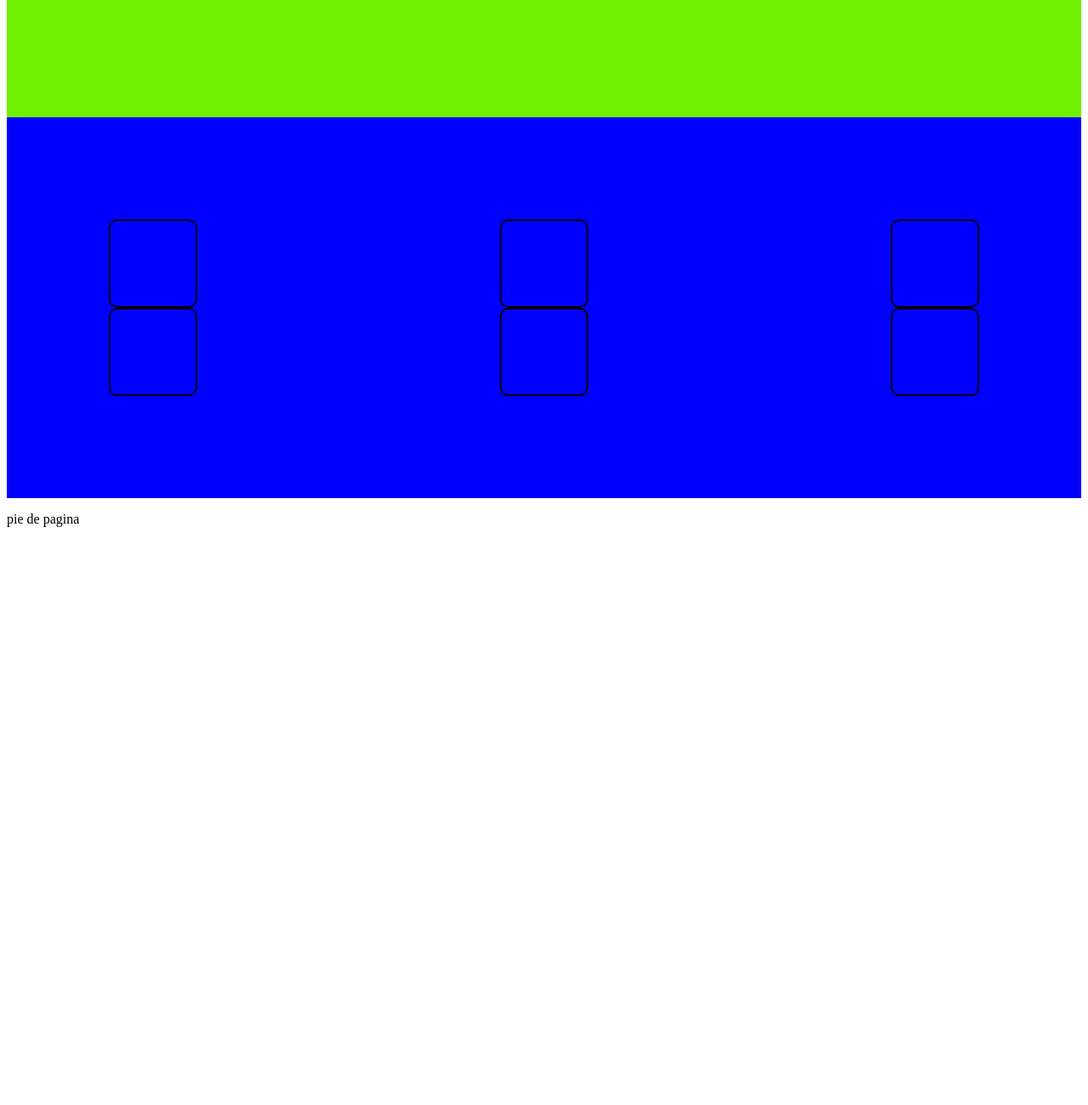
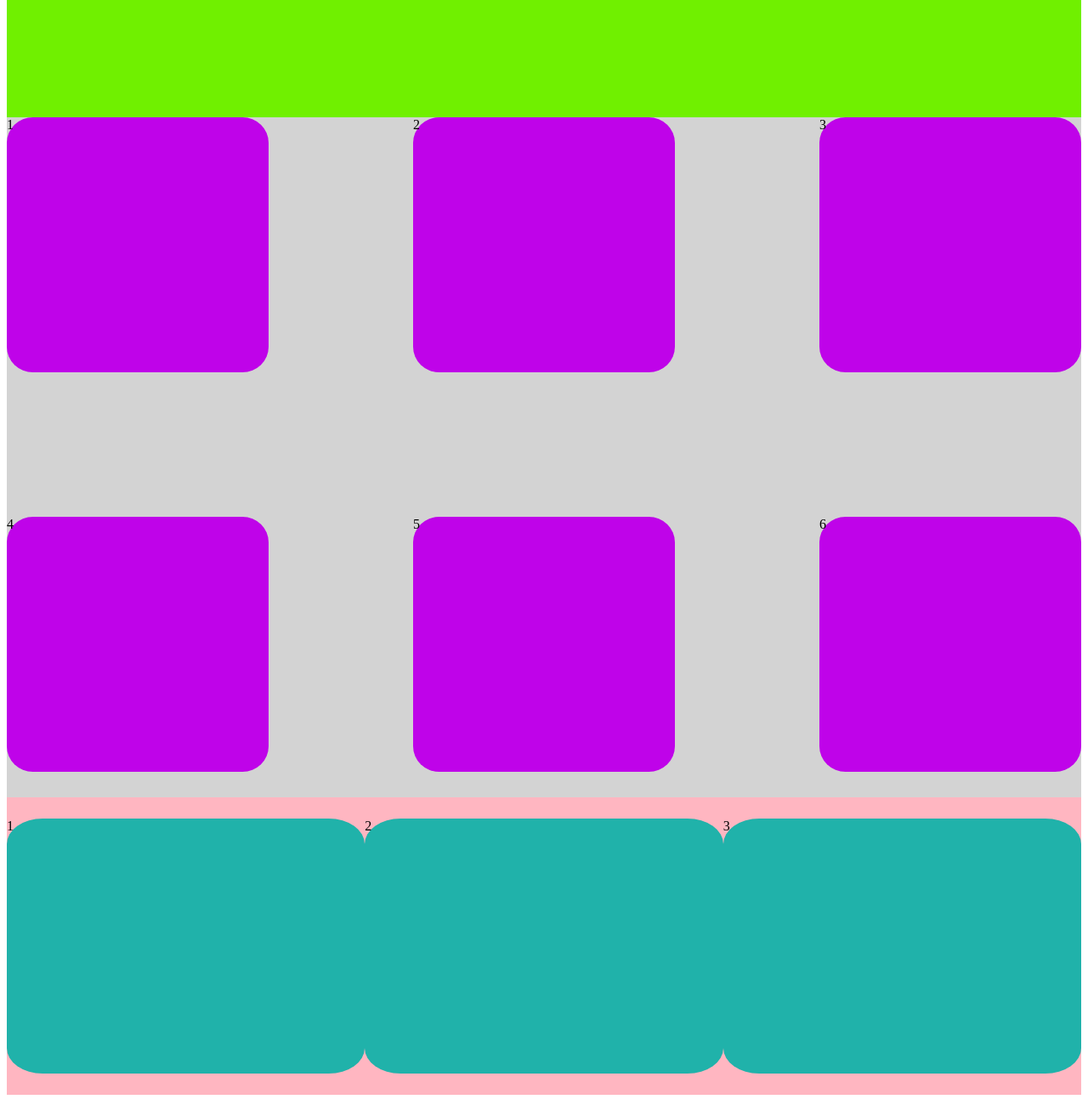
Before and after one commit to maikel50/pagina-tiempo, a website built with Vite: page src/index.html in a window 1280 px wide. Shown: the part 440-1740 px from the top of the page at 85% size. Before the commit the page ends 1076 px from the top, so only its background shows below. Built offline with nearby package versions, Linux system fonts and the light colour scheme.

Commit message:
terminado la v1.0 de la estructura de la pagina web

```diff
--- a/src/index.css
+++ b/src/index.css
@@ -28,16 +28,34 @@ body {
   background-color: #70f000;
 }
 .items{
-  padding: 120px;
-  background-color: blue;
-}
-.fila{
-  display: flex;
-  justify-content: space-between;
+  background: lightgray;
+  display: grid;
+  justify-content: space-around;
+  min-height: 800px;
+  grid-template-columns: repeat(3, minmax(200px, 1fr));
+  grid-template-rows: repeat(2, 300px);
+  gap : 170px;
+
 }
 .item{
-  width: 100px;
-  height: 100px;
-  border: 2px solid black;
-  border-radius: 10px;
+  background-color: #bf03e9;
+  border-radius: 10% ;
 }
+
+.paginas{
+  background: lightpink;
+  height: 350px;
+  justify-content: space-around;
+  display: flex;
+  align-items: center;
+}
+.pag{
+  background: lightseagreen;
+  width: 450px;
+  height: 300px;
+  border-radius: 10%;
+}
+.footer{
+  background: lightsalmon;
+  height: 140px;
+}
--- a/src/index.html
+++ b/src/index.html
@@ -23,22 +23,20 @@
   <div class="carrusel">
     <p>Carrusel</p>
   </div>
+
   <div class="items">
-    <div class="fila">
-      <div class="item"></div>
-      <div class="item"></div>
-      <div class="item"></div>
-    </div>
-    <div class="fila">
-      <div class="item"></div>
-      <div class="item"></div>
-      <div class="item"></div>
-    </div>
+    <div class="item">1</div>
+    <div class="item">2</div>
+    <div class="item">3</div>
+    <div class="item">4</div>
+    <div class="item">5</div>
+    <div class="item">6</div>
   </div>
+
   <div class="paginas">
-    <div class="pag1"></div>
-    <div class="pag2"></div>
-    <div class="pag3"></div>
+    <div class="pag">1</div>
+    <div class="pag">2</div>
+    <div class="pag">3</div>
   </div>
   <div class="footer">
     <p>pie de pagina</p>
```
